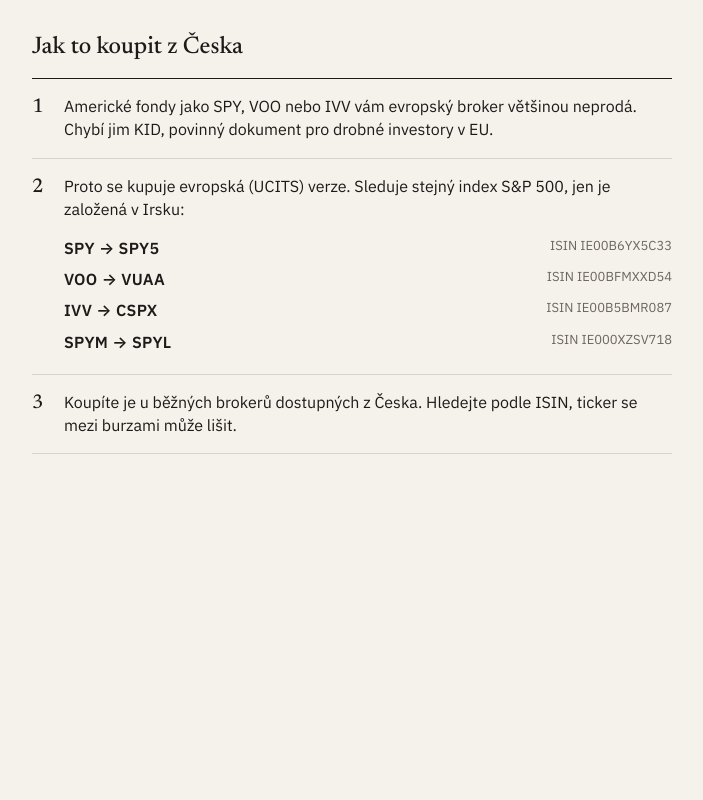
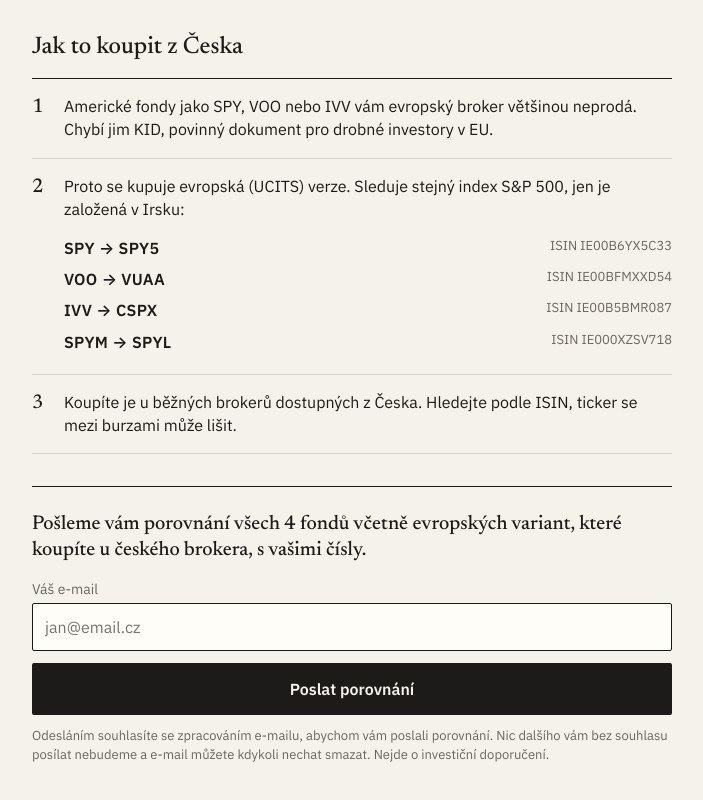
Before and after one commit to kubandam/etf-landing, a Nuxt app: page / in a window 1280 px wide. Shown: the part 1748-2548 px from the top of the page, without its empty margins (288-991 px from the left). Before the commit the page ends 2250 px from the top, so only its background shows below. Built offline with nearby package versions, Linux system fonts and the light colour scheme.

Commit message:
feat: second lead form at the bottom
Co-Authored-By: Claude Opus 5.5 <noreply@anthropic.com>

```diff
--- a/app/components/LeadForm.vue
+++ b/app/components/LeadForm.vue
@@ -13,7 +13,8 @@ const email = ref('')
 const website = ref('') // honeypot
 const sending = ref(false)
 const error = ref<ErrorKey | null>(null)
-const done = ref(false)
+// Shared by both form instances: after one submit, neither asks again.
+const done = useState('lead-done', () => false)
 
 const inputId = `lead-email-${props.placement}`
 
--- a/app/pages/index.vue
+++ b/app/pages/index.vue
@@ -17,6 +17,7 @@ onMounted(() => track('page_view', { variant }))
     <LeadForm placement="top" />
     <CompareTable :funds="pageFunds" />
     <HowToBuy />
+    <LeadForm placement="bottom" />
   </main>
 </template>
 
```
